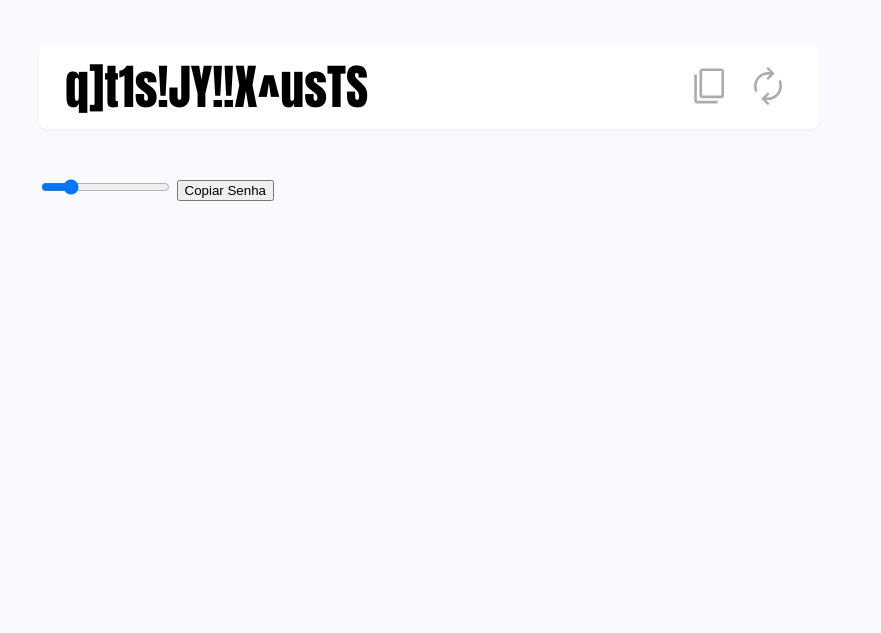
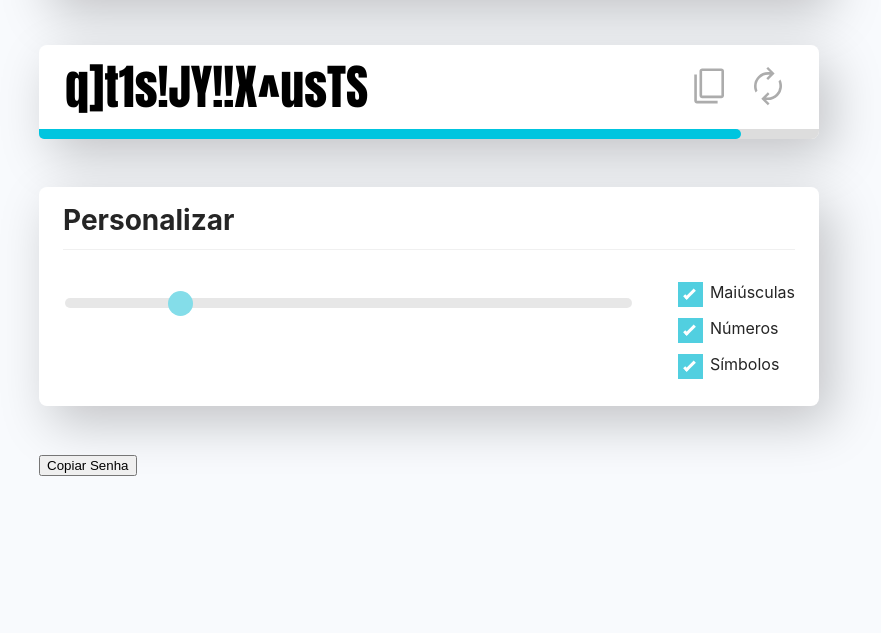
Before and after one commit to DEV-GabrielDeAlmeida/Gerador-de-Senha-Online, a plain HTML site: page index.html in a window 1280 px wide. Shown: the part 167-800 px from the top of the page, without its empty margins (211-1092 px from the left). Drawn offline with Linux system fonts and the light colour scheme.

Commit message:
aplicar estilo aos inputs

```diff
--- a/assets/css/style.css
+++ b/assets/css/style.css
@@ -26,25 +26,26 @@ main {
     color: #828282;
 }
 
-section{
-    background:#ffffff ;
+section {
+    background: #ffffff;
     box-shadow: 0 1px 2px rgba(132, 148, 165, 0.1);
     border-radius: 8px;
     margin-bottom: 3rem;
+    box-shadow: 12px 17px 51px rgba(0, 0, 0, 0.22);
 }
 
-.password{
+.password {
     display: flex;
     align-items: center;
     padding: 1rem 1.5rem;
 }
 
-.password .text{
+.password .text {
     flex: 1;
 }
 
 
-.password .text input{
+.password .text input {
     font-family: Impact, Haettenschweiler, 'Arial Narrow Bold', sans-serif;
     font-size: 3rem;
     border: none;
@@ -63,3 +64,147 @@ section{
     opacity: 0.7;
     transition: all 0.2s;
 }
+
+.security-indicator {
+    height: 10px;
+    background-color: #ddd;
+    border-bottom-left-radius: 8px;
+    border-bottom-right-radius: 8px;
+}
+
+.security-indicator .bar {
+    height: 10px;
+    border-top-right-radius: 8px;
+    border-bottom-left-radius: 8px;
+    border-bottom-right-radius: 8px;
+
+    transition: all 0.2s;
+}
+
+.security-indicator .bar.completed {
+    border-top-right-radius: 0;
+}
+
+.security-indicator .bar.critical {
+    background-color: #62d2e172;
+}
+
+.security-indicator .bar.warning {
+    background-color: #51cfe0d1;
+}
+
+.security-indicator .bar.safe {
+    background-color: #00c5df;
+}
+
+.customizeSection{
+    padding: 1rem 1.5rem;
+}
+
+.customizeSection .title{
+    border-bottom: 1px solid #f0f0f0;
+    font-size: 1.75rem;
+    font-weight: bold;
+    margin-bottom: 2rem;
+    padding-bottom: 0.75rem;
+}
+
+.customizeSection .actions {
+    display: flex;
+    gap: 3rem;
+    columns: #828282;
+}
+
+.customizeSection .password-length {
+    flex: 1;
+}
+
+.customizeSection .password-length .slider {
+    appearance: none;
+    -webkit-appearance: none;
+    height: 10px;
+    background: #dddddd;
+    outline: none;
+    border-radius: 8px;
+    width: 100%;
+    opacity: 0.7;
+    transition: opacity 0.2s;
+    margin-top: 1rem;
+}
+
+.customizeSection .password-length .slider:hover {
+    opacity: 1;
+}
+
+.customizeSection .password-length .slider::-webkit-slider-thumb {
+    -webkit-appearance: none;
+    appearance: none;
+    width: 25px;
+    height: 25px;
+    border-radius: 25px;
+    background: #51cfe0;
+    cursor: pointer;
+}
+
+.customizeSection .password-length .slider::-moz-range-thumb {
+    width: 25px;
+    height: 25px;
+    border-radius: 25px;
+    background: #51cfe0;
+    cursor: pointer;
+}
+
+.checkbox-container{
+    display: block;
+    position: relative;
+    padding-left: 2rem;
+    margin-bottom: 1rem;
+    cursor: pointer;
+    -webkit-user-select: none;
+    -moz-user-select: none;
+    -ms-user-select: none;
+    user-select: none;
+}
+
+.checkbox-container input {
+    position: absolute;
+    height: 0;
+    width: 0;
+    opacity: 0;
+    cursor: pointer;
+}
+
+.checkbox-container .checkmark {
+    position: absolute;
+    top: 0;
+    left: 0;
+    height: 25px;
+    width: 25px;
+    background-color: #dddddd;
+    transition: all 0.2s;
+}
+
+.checkbox-container:hover input ~ .checkmark {
+    background-color: #cccccc;
+}
+
+.checkbox-container input:checked ~ .checkmark {
+    background-color: #51cfe0;
+}
+
+.checkbox-container .checkmark:after {
+    content: "";
+    display: none;
+    position: absolute;
+    left: 9px;
+    top: 5px;
+    width: 5px;
+    height: 13px;
+    border: solid white;
+    border-width: 0 3px 3px 0;
+    transform: rotate(45deg);
+}
+
+.checkbox-container input:checked ~ .checkmark:after {
+    display: block;
+}
--- a/index.html
+++ b/index.html
@@ -30,9 +30,40 @@
                     </button>
                 </div>
             </div>
+
+            <div class="security-indicator">
+                <div class="bar safe" id="security-bar" style="width: 90%;">
+                </div>
+            </div>
         </section>
 
-        <input type="range" name="input-password-length" id="input-password-length" value="16" min="4" max="67">
+        <section class="customizeSection">
+            <h3 class="title">Personalizar</h3>
+            <div class="actions">
+                <div class="password-length">
+                    <input type="range" class="slider" name="input-password-length" id="input-password-length"
+                        value="16" min="4" max="67">
+                </div>
+                <div class="config">
+                    <label class="checkbox-container">
+                        <span class="text">Maiúsculas</span>
+                        <input type="checkbox" id="uppercase-check" checked>
+                        <span class="checkmark"></span>
+                    </label>
+                    <label class="checkbox-container">
+                        <span class="text">Números</span>
+                        <input type="checkbox" id="number-check" checked>
+                        <span class="checkmark"></span>
+                    </label>
+                    <label class="checkbox-container">
+                        <span class="text">Símbolos</span>
+                        <input type="checkbox" id="symbol-check" checked>
+                        <span class="checkmark"></span>
+                    </label>
+                </div>
+            </div>
+        </section>
+
 
         <button id="button-copy">Copiar Senha</button>
     </main>
```
